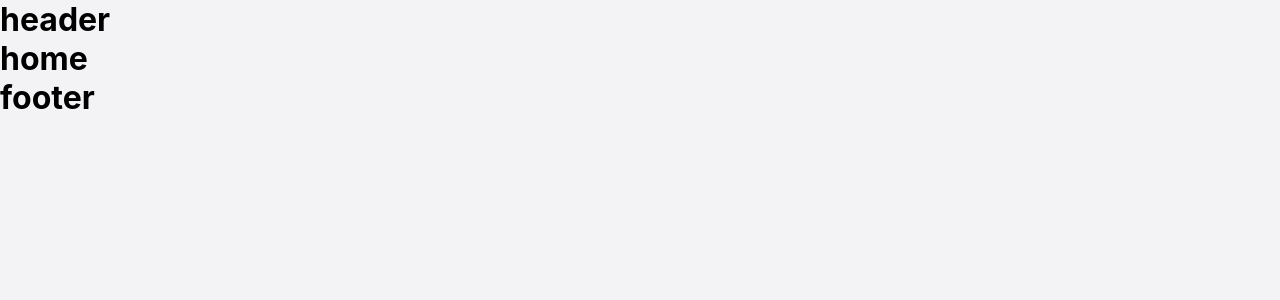
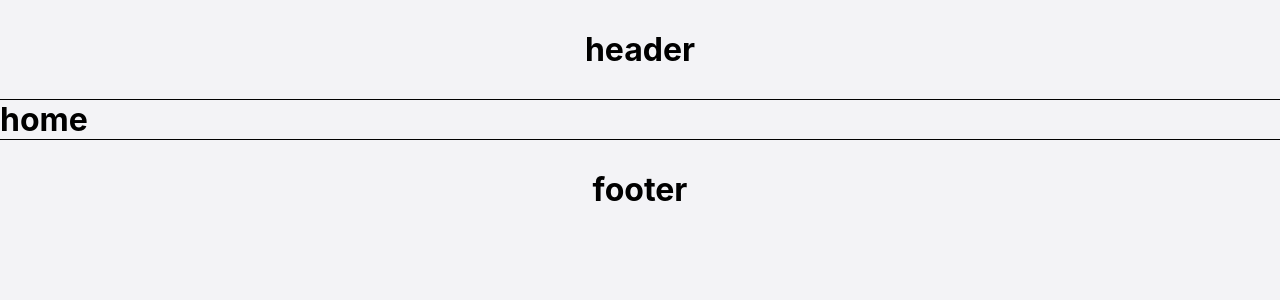
Before and after one commit to tomari3/blog-client-syled, a React (Create React App) app: page / in a window 1280 px wide. Shown: the top 300 px of the page. Built offline with nearby package versions, Linux system fonts and the light colour scheme; a web font is replaced by a local one.

Commit message:
Styled header, footer, home

```diff
--- a/src/components/footer/Footer.js
+++ b/src/components/footer/Footer.js
@@ -1,7 +1,9 @@
+import { StyledFooter } from "../../styles/StyledFooter";
+
 export const Footer = () => {
   return (
-    <div>
+    <StyledFooter>
       <h1>footer</h1>
-    </div>
+    </StyledFooter>
   );
 };
--- a/src/components/header/Header.js
+++ b/src/components/header/Header.js
@@ -1,7 +1,9 @@
+import { StyledHeader } from "../../styles/StyledHeader";
+
 export const Header = () => {
   return (
-    <div>
+    <StyledHeader>
       <h1>header</h1>
-    </div>
+    </StyledHeader>
   );
 };
--- a/src/components/home/Home.js
+++ b/src/components/home/Home.js
@@ -1,7 +1,9 @@
+import { StyledHome } from "../../styles/StyledHome";
+
 export const Home = () => {
   return (
-    <div>
+    <StyledHome>
       <h1>home</h1>
-    </div>
+    </StyledHome>
   );
 };
--- /dev/null
+++ b/src/styles/StyledFooter.js
@@ -0,0 +1,10 @@
+import styled from "styled-components";
+import { motion } from "framer-motion";
+
+export const StyledFooter = styled(motion.header)`
+  display: flex;
+  justify-content: center;
+  align-items: center;
+  height: 100px;
+  border-top: 1px solid black;
+`;
--- /dev/null
+++ b/src/styles/StyledHeader.js
@@ -0,0 +1,10 @@
+import styled from "styled-components";
+import { motion } from "framer-motion";
+
+export const StyledHeader = styled(motion.header)`
+  display: flex;
+  justify-content: center;
+  align-items: center;
+  height: 100px;
+  border-bottom: 1px solid black;
+`;
--- /dev/null
+++ b/src/styles/StyledHome.js
@@ -0,0 +1,4 @@
+import styled from "styled-components";
+import { motion } from "framer-motion";
+
+export const StyledHome = styled(motion.header)``;
```
